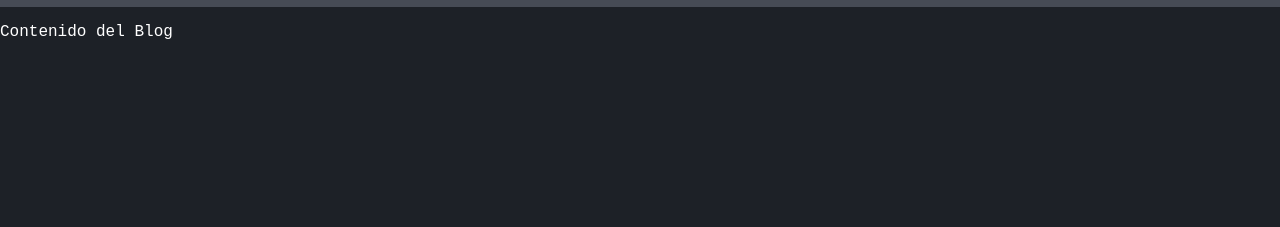
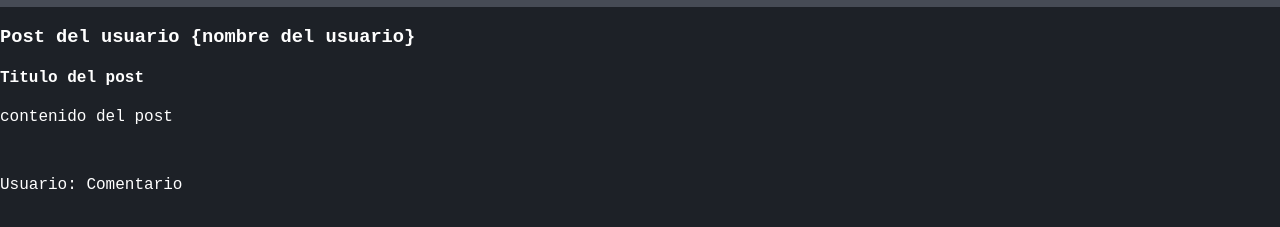
Before and after one commit to fonsecaFuentes/curso-git, a plain HTML site: page index.html in a window 1280 px wide. Shown: the part 63-290 px from the top of the page. Drawn offline with Linux system fonts and the light colour scheme; a web font is replaced by a local one.

Commit message:
Add post html

```diff
--- a/index.html
+++ b/index.html
@@ -15,8 +15,14 @@
         <img class="logo" src="img/Git-Icon-1788C.png" alt="">
         <h1>Blog Curso Git & Github</h1>
     </div>
-    <div>
-        <p>Contenido del Blog</p>
+    <div class="container" id="content">
+        <h3>Post del usuario {nombre del usuario}</h3>
+        <div class="post">
+            <h4>Titulo del post</h4>
+            <p>contenido del post</p>
+            <br>
+            <p><span>Usuario:</span> Comentario</p>
+        </div>
     </div>
 </body>
 </html>
```
